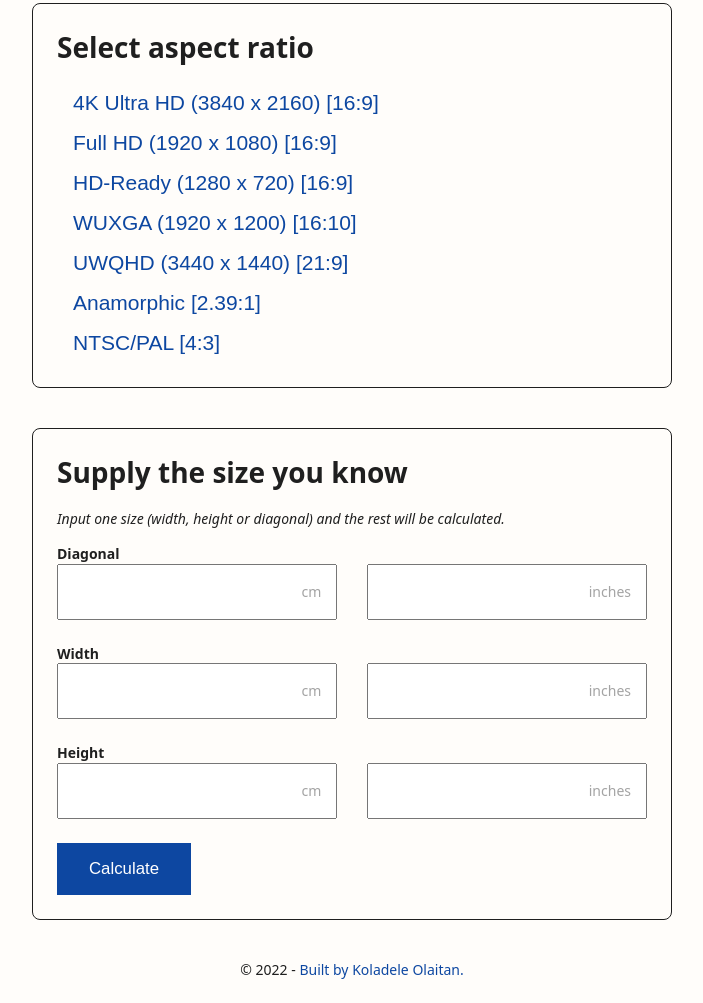
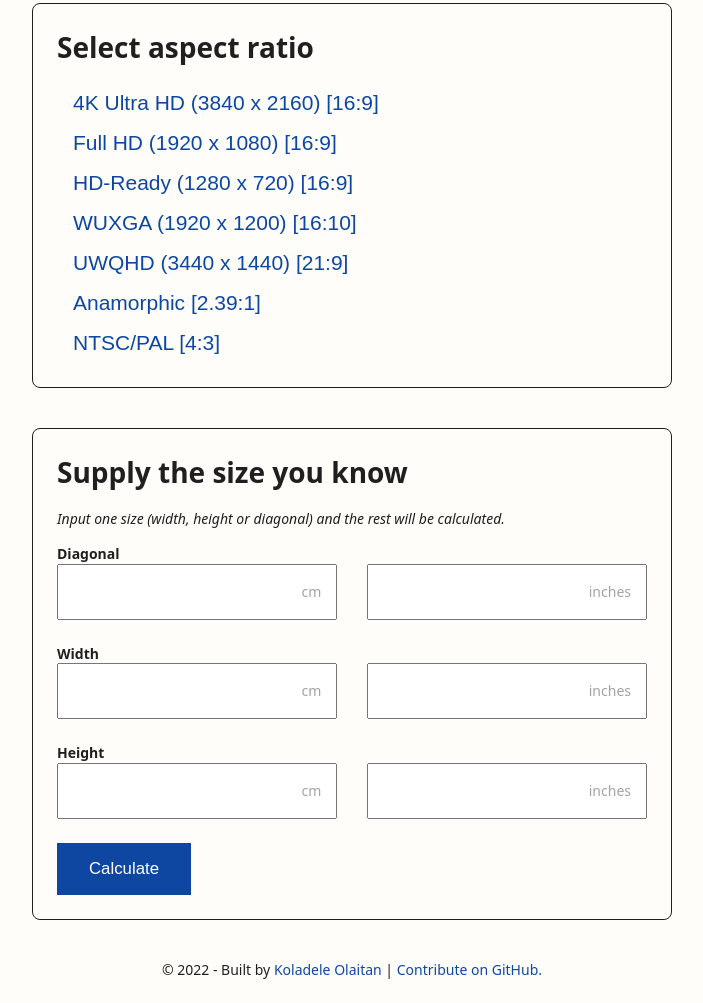
Before and after one commit to publikphigor/aspect-ratio-calculator, a plain HTML site: page index.html in a window 1280 px wide. Shown: the part 281-1284 px from the top of the page, without its empty margins (288-991 px from the left). Drawn offline with Linux system fonts and the light colour scheme.

Commit message:
Added GitHub repo link.

```diff
--- a/index.html
+++ b/index.html
@@ -110,8 +110,12 @@
       </div>
 
       <p class="footer-copyright">
-        &copy; 2022 -
-        <a href="https://koladeleolaitan.com/">Built by Koladele Olaitan.</a>
+        &copy; 2022 - Built by
+        <a href="https://koladeleolaitan.com/">Koladele Olaitan</a>
+        |
+        <a href="https://github.com/publikphigor/aspect-ratio-calculator">
+          Contribute on GitHub.
+        </a>
       </p>
     </div>
   </body>
```
